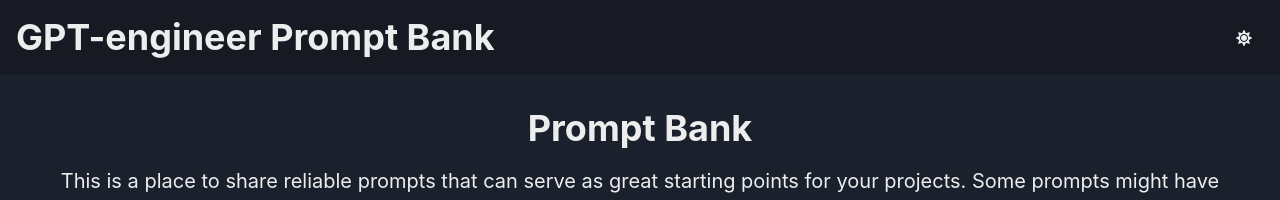
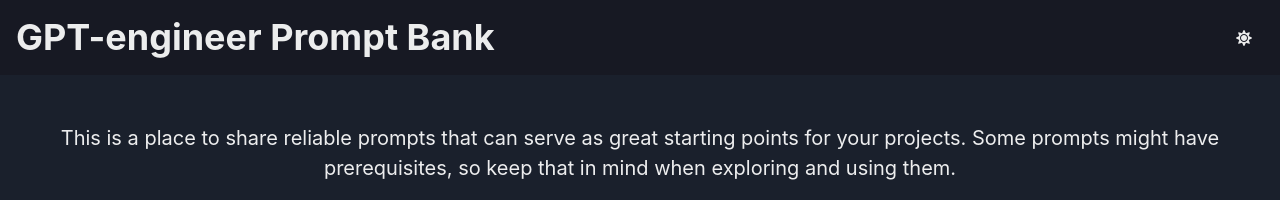
Before and after one commit to GPT-Engineer-App/prompt-master, a React (Vite) app: page / in a window 1280 px wide. Shown: the top 200 px of the page. Built offline with nearby package versions, Linux system fonts and the light colour scheme; no server answers.

Commit message:
Removed "Prompt Bank" text from the Heading component in the Header.
Prompt: Remove "Prompt Bank" from hero

```diff
--- a/src/components/Header.jsx
+++ b/src/components/Header.jsx
@@ -4,9 +4,7 @@ import { Box, Heading, Text } from "@chakra-ui/react";
 const Header = () => {
   return (
     <Box p={8} textAlign="center">
-      <Heading as="h2" size="xl" mb={4}>
-        Prompt Bank
-      </Heading>
+      <Heading as="h2" size="xl" mb={4}></Heading>
       <Text fontSize="xl">This is a place to share reliable prompts that can serve as great starting points for your projects. Some prompts might have prerequisites, so keep that in mind when exploring and using them.</Text>
     </Box>
   );
```
